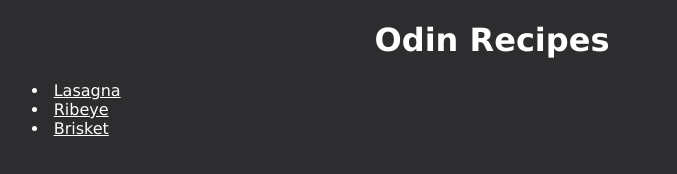
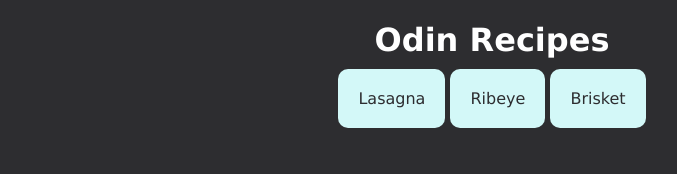
Before and after one commit to gsytnik/odin-recipes, a plain HTML site: page index.html in a window 1280 px wide. Shown: the whole page, without its empty margins (148-825 px from the left). Drawn offline with Linux system fonts and the light colour scheme.

Commit message:
fancified nav links

```diff
--- a/css/styles.css
+++ b/css/styles.css
@@ -26,3 +26,24 @@
     width: 400px;
 
 }
+
+.nav-button{
+    text-align: center;
+    list-style-type: none;
+    box-sizing: border-box;
+    margin: 30px auto;
+    ;
+}
+
+.nav-button a{
+    background-color: #d3f8f8;
+    box-sizing: inherit;
+    padding: 20px;
+    color: #2d2d30;
+    text-decoration: none;
+    border-radius: 10px;
+}
+
+.nav-button a:hover{
+    background-color: #9cc3f0;
+}
--- a/index.html
+++ b/index.html
@@ -11,11 +11,11 @@
         Odin Recipes
     </h1>
     <div class="centered">
-        <ul>
-            <li><a href="./pages/lasagna.html">Lasagna</a></li>
-            <li><a href="./pages/ribeye.html">Ribeye</a></li>
-            <li><a href="./pages/brisket.html">Brisket</a></li>
-        </ul>
+        <div class="nav-button">
+            <a href="./pages/lasagna.html">Lasagna</a>
+            <a href="./pages/ribeye.html">Ribeye</a>
+            <a href="./pages/brisket.html">Brisket</a>
+        </div>
     </div>
 
 
```
Also changed, not shown: pages/brisket.html (+3 -1 lines), pages/lasagna.html (+3 -1 lines), pages/ribeye.html (+3 -1 lines).
